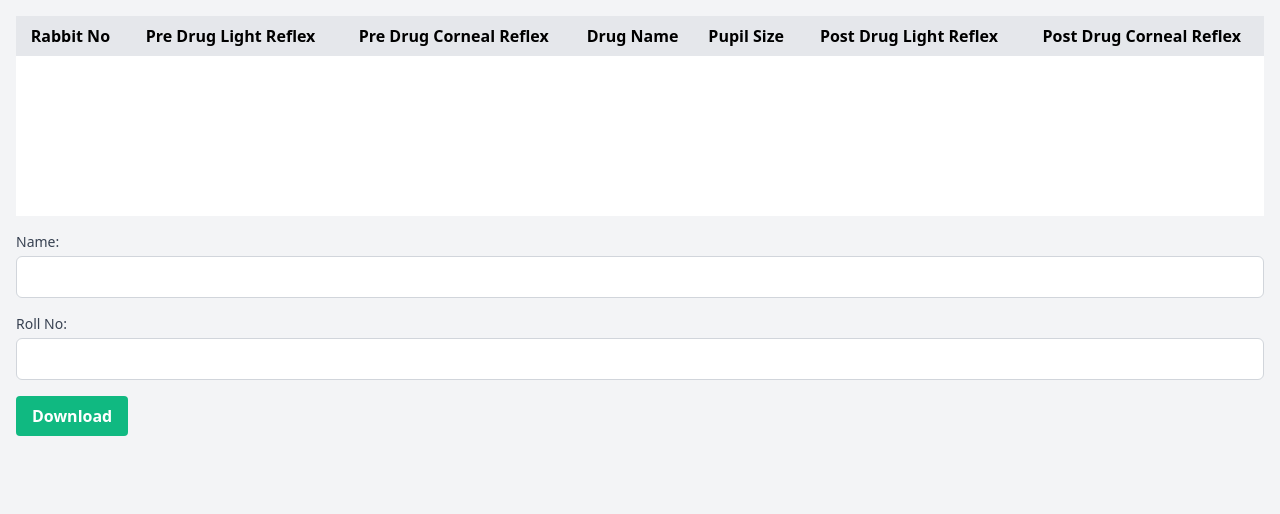
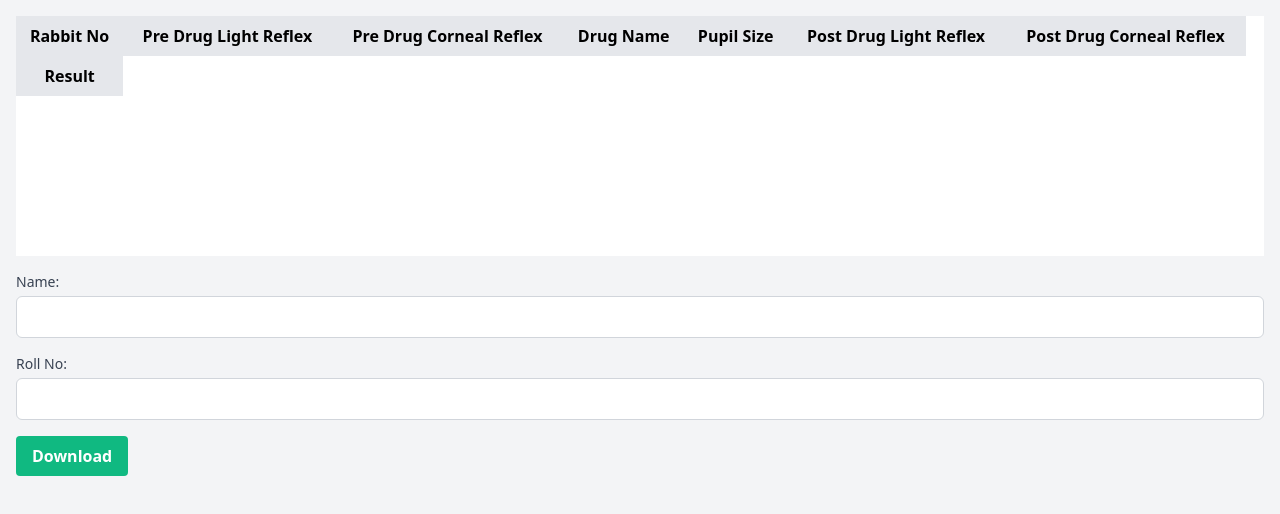
Before and after one commit to AkshaySharmaDEV/pharmacologyexperiment, a plain HTML site: page observation.html in a window 1280 px wide. Drawn offline with nearby package versions, Linux system fonts and the light colour scheme.

Commit message:
result section added

```diff
--- a/observation.html
+++ b/observation.html
@@ -128,6 +128,7 @@
                 tableHtml += '<th class="p-2">Pupil Size</th>';
                 tableHtml += '<th class="p-2">Post Drug Light Reflex</th>';
                 tableHtml += '<th class="p-2">Post Drug Corneal Reflex</th></tr>';
+                tableHtml += '<th class="p-2">Result</th></tr>';
                 tableHtml += '</thead>';
 
                 // Loop through rows (adjust the loop limit based on the number of rows you have)
@@ -141,6 +142,7 @@
                     var pupilSize = getParameterByName("pupilSize" + i);
                     var postDrugLightReflex = getParameterByName("postDrugLightReflex" + i);
                     var postDrugCornealReflex = getParameterByName("postDrugCornealReflex" + i);
+                    var result = getParameterByName("result" + i);
 
                     // Data row
                     tableHtml += '<tr>';
@@ -151,6 +153,7 @@
                     tableHtml += '<td class="p-2">' + (pupilSize || '') + '</td>';
                     tableHtml += '<td class="p-2">' + (postDrugLightReflex || '') + '</td>';
                     tableHtml += '<td class="p-2">' + (postDrugCornealReflex || '') + '</td>';
+                    tableHtml += '<td class="p-2">' + (result || '') + '</td>';
                     tableHtml += '</tr>';
                 }
                 tableHtml += '</tbody>';
```
